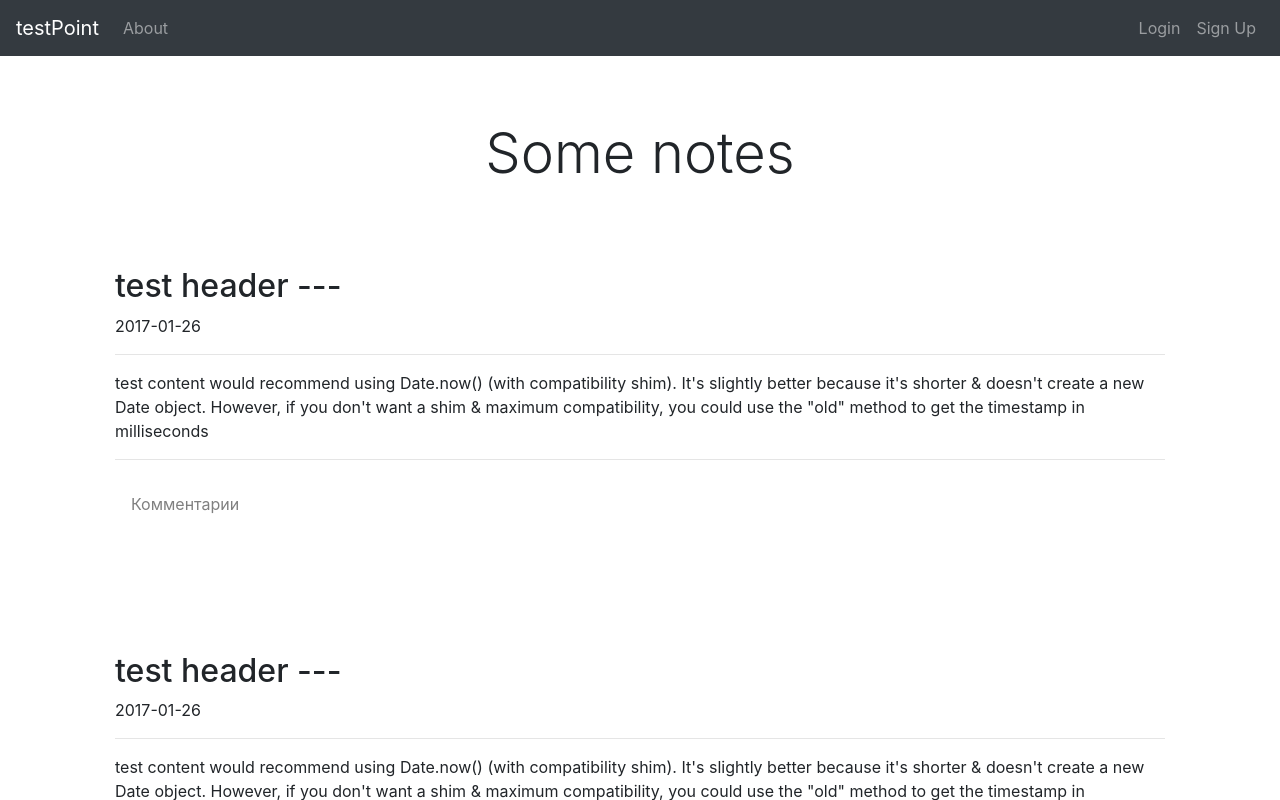
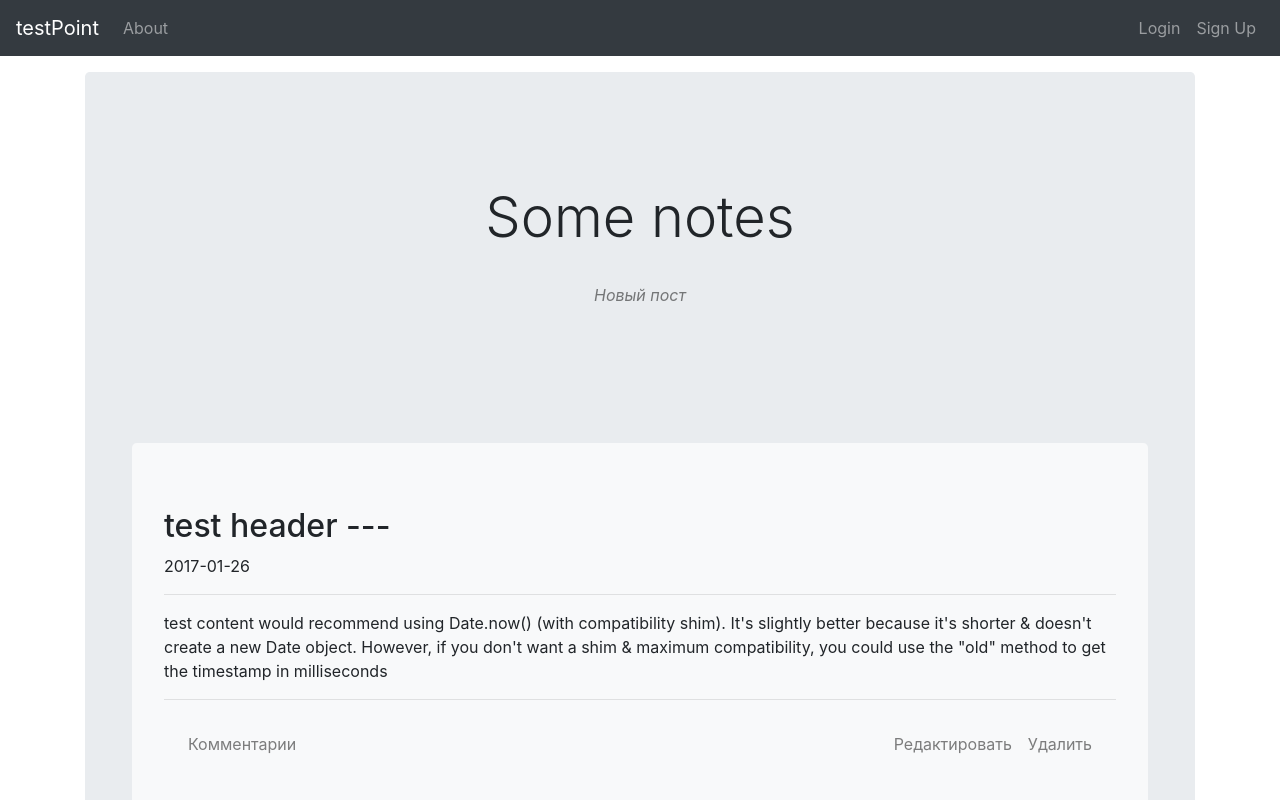
Before and after one commit to IraMeis/net-main-front, a React (Create React App) app: page /note in a window 1280 px wide. Shown: the top 800 px of the page. Built offline with nearby package versions, Linux system fonts and the light colour scheme.

Commit message:
посты, комменты + оформа

```diff
--- a/src/App.js
+++ b/src/App.js
@@ -10,11 +10,11 @@ import Register from "./components/navbar/userEssent/Register";
 import About from "./components/navbar/main/About";
 import NotFound from "./components/NotFound";
 import Profile from "./components/navbar/userEssent/Profile";
-import Notes from "./components/navbar/main/notes/Notes";
+import Notes from "./components/navbar/main/notes/blog/Notes";
 import Filters from "./components/navbar/main/filters/Filters";
 
 import EventBus from "./common/EventBus";
-import FullPostComment from "./components/navbar/main/notes/FullPostComment";
+import FullPostComment from "./components/navbar/main/notes/postAndComment/FullPostComment";
 
 const App = () => {
   const [showNotes, setShowNotes] = useState(false);
@@ -115,6 +115,8 @@ const App = () => {
             <Route path="/" element={<About/>} />
             <Route path="/note" element={<Notes/>} />
             <Route path="/note/:id" element={<FullPostComment/>} />
+            <Route path="/note/edit/:id" element={<About/>} />
+            <Route path="/note/newPost" element={<About/>} />
             <Route path="/filter" element={<Filters/>} />
             <Route path="/about" element={<About/>} />
 
--- /dev/null
+++ b/src/components/navbar/main/Separator.js
@@ -0,0 +1,14 @@
+const SeparatorWide = () => {
+    return <div className="p-4 p-md-5 mb-4"/>
+}
+
+const SeparatorNarrow = () => {
+    return <div className="p-3 p-md-3 mb-3"/>
+}
+
+const Separator = {
+    SeparatorNarrow,
+    SeparatorWide
+}
+
+export default Separator;
--- a/src/components/navbar/main/notes/BlogHead.js
+++ /dev/null
@@ -1,13 +0,0 @@
-import React from "react";
-
-const BlogHead = () => {
-    return (
-        <div className="p-4 p-md-5 mb-4 text-black rounded bg-white">
-            {/*<div className="col-md-6 px-0">*/}
-                <h1 className="display-4 fst-italic text-center">Some notes</h1>
-            {/*</div>*/}
-        </div>
-    );
-};
-
-export default BlogHead;
--- /dev/null
+++ b/src/components/navbar/main/notes/blog/BlogHead.js
@@ -0,0 +1,23 @@
+import React from "react";
+import {Link} from "react-router-dom";
+import Separator from "../../Separator";
+
+const BlogHead = () => {
+    return (
+        <div className="p-4 p-md-5 mb-4 text-black rounded ">
+            {/*<div className="col-md-6 px-0">*/}
+            <h1 className="display-4 fst-italic text-center">Some notes</h1>
+            <p/>
+            <nav className="navbar navbar-expand navbar-light justify-content-center">
+                <div className="navbar-nav ">
+                <Link to={`/note/newPost`} className="nav-link">
+                   <em>Новый пост</em>
+                </Link>
+                </div>
+            </nav>
+            {/*</div>*/}
+        </div>
+    );
+};
+
+export default BlogHead;
--- a/src/components/navbar/main/notes/BlogMain.js
+++ b/src/components/navbar/main/notes/blog/BlogMain.js
@@ -1,10 +1,11 @@
 import React from "react";
 import {Route, Routes, Link, Navigate} from "react-router-dom";
-import FullPostComment from "./FullPostComment";
-import About from "../About";
+import FullPostComment from "../postAndComment/FullPostComment";
+import About from "../../About";
+import PostUtil from "../post.util";
 //import AuthService from "../../../services/auth.service";
 
-let response = [
+const response = [
     {
         id:1,
         header: "test header ---",
@@ -30,30 +31,10 @@ let response = [
         createdTimestamp: "2017-01-26"
     }];
 
-function PostPattern(props){
-    return (
-        <article className="blog-post">
-            <h2 className="blog-post-title">{props.header}</h2>
-            <p className="blog-post-meta">{props.createdTimestamp}</p>
-            <hr/>
-            <p>{props.content}</p>
-            <hr/>
-            <nav className="navbar navbar-light bg-white">
-                <div className="navbar-nav">
-                    <Link to={`/note/${props.id}`} className="nav-link" >
-                        Комментарии
-                    </Link>
-                </div>
-            </nav>
-            <div className="p-4 p-md-5 mb-4"/>
-        </article>
-    );
-}
-
 function Mapper (props){
     return (
         <div className="container">
-            {props.response.map(PostPattern)}
+            {props.response.map(PostUtil.PostWithBar)}
         </div>
     );
 }
--- a/src/components/navbar/main/notes/Notes.js
+++ b/src/components/navbar/main/notes/blog/Notes.js
@@ -1,9 +1,10 @@
 import React, { useState, useEffect } from "react";
 
-import UserService from "../../../../services/user.service";
-import EventBus from "../../../../common/EventBus";
+import UserService from "../../../../../services/user.service";
+import EventBus from "../../../../../common/EventBus";
 import BlogMain from "./BlogMain";
 import BlogHead from "./BlogHead";
+import Separator from "../../Separator";
 
 const Notes = () => {
   // const [content, setContent] = useState("");
@@ -31,8 +32,9 @@ const Notes = () => {
   // }, []);
 
   return (
-    <div className="container">
+    <div className="container jumbotron">
       <BlogHead/>
+        <Separator.SeparatorNarrow/>
       <BlogMain/>
     </div>
   );
--- /dev/null
+++ b/src/components/navbar/main/notes/comment.util.js
@@ -0,0 +1,62 @@
+import AuthService from "../../../../services/auth.service";
+import {createContext, useContext} from "react";
+import {Link} from "react-router-dom";
+
+const user = AuthService.getCurrentUser();
+
+const CommentParams = createContext(null);
+
+const CommentView = () => {
+
+    const data = useContext(CommentParams);
+
+    return (
+        <div className="row g-5">
+            <div className="col-md-1"/>
+
+            <div className="jumbotron col-md-3 text-center">
+                <h5><dt>{data.author.label}</dt></h5>
+                <hr/>
+
+                <nav className="navbar navbar-text navbar-light center-block">
+                    <div className="navbar-nav">
+                        <small>
+                            <Link to={`/note/${data.id}`} className="nav-link" >
+                                Редактировать
+                            </Link>
+                            <Link to={`/note/edit/${data.id}`} className="nav-link" >
+                                Удалить
+                            </Link>
+                        </small>
+                    </div>
+                </nav>
+
+            </div>
+
+            <div className="jumbotron bg-light col-md-7">
+                <div>{data.createdTimestamp}</div>
+                <hr/>
+                <div>{data.content}</div>
+                <div className="col d-flex justify-content-end">{data.isModified &&(<em>Изменено {data.modifiedTimestamp} </em>)}</div>
+            </div>
+            {/*<dl className="col-md-9">*/}
+            {/*    <div className="row">*/}
+            {/*        <dl className="col">at {data.createdTimestamp}</dl>*/}
+            {/*        <dl className="col d-flex justify-content-end">{data.isModified &&(<em>Изменено {data.modifiedTimestamp} </em>)}</dl>*/}
+            {/*    </div>*/}
+            {/*    <hr/>*/}
+            {/*    <dd>{data.content}</dd>*/}
+            {/*</dl>*/}
+        </div>
+    );
+}
+
+const Comment = (props) => {
+    return (
+        <CommentParams.Provider value={props}>
+            <CommentView/>
+        </CommentParams.Provider>
+    );
+}
+
+export default Comment;
--- /dev/null
+++ b/src/components/navbar/main/notes/post.util.js
@@ -0,0 +1,92 @@
+import {Link} from "react-router-dom";
+import AuthService from "../../../../services/auth.service";
+import Separator from "../Separator";
+import {createContext, useContext} from "react";
+
+const user = AuthService.getCurrentUser();
+
+const PostParams = createContext(null);
+
+const Bar = () =>{
+    const data = useContext(PostParams);
+    return (
+        <nav className=" navbar navbar-expand navbar-light">
+            {/*<div className="navbar-nav">*/}
+
+                <div className="navbar-nav">
+                    <Link to={`/note/${data.id}`} className="nav-link" >
+                        Комментарии
+                    </Link>
+                </div>
+                <div className="navbar-nav ml-auto">
+                    <Link to={`/note/edit/${data.id}`} className="nav-link" >
+                        Редактировать
+                    </Link>
+                    <Link to={`/note/edit/${data.id}`} className="nav-link" >
+                        Удалить
+                    </Link>
+                </div>
+            {/*{user.roles.some(role =>["system","post_modifier"].includes(role)) &&*/}
+            {/*(<Link to={`/note/${props.id}`} className="nav-link" >*/}
+            {/*    Редактировать*/}
+            {/*</Link>)*/}
+            {/*}*/}
+
+            {/*</div>*/}
+        </nav>)
+}
+
+const PostAndBar = () => {
+    const data = useContext(PostParams);
+    return (
+        <article className="blog-post">
+            <div className="jumbotron bg-light">
+                <h2 className="blog-post-title">{data.header}</h2>
+                <p className="blog-post-meta">{data.createdTimestamp}</p>
+                <hr/>
+                <p>{data.content}</p>
+                <hr/>
+                <Bar/>
+            </div>
+        </article>
+    );
+}
+
+const PostWithoutBar = () => {
+    const data = useContext(PostParams);
+    return (
+        <article className="blog-post">
+            <div className="jumbotron">
+                <h2 className="blog-post-title">{data.header}</h2>
+                <p className="blog-post-meta">{data.createdTimestamp}</p>
+                <hr/>
+                <p>{data.content}</p>
+                <hr/>
+            </div>
+        </article>
+    );
+}
+
+const PostWithBar = (props) => {
+    return (
+        <PostParams.Provider value={props}>
+            <PostAndBar/>
+            <Separator.SeparatorNarrow/>
+        </PostParams.Provider>
+    );
+}
+
+const Post = (props) => {
+    return (
+        <PostParams.Provider value={props}>
+            <PostWithoutBar/>
+        </PostParams.Provider>
+    );
+}
+
+const PostUtil = {
+    Post,
+    PostWithBar
+}
+
+export default PostUtil;
--- /dev/null
+++ b/src/components/navbar/main/notes/postAndComment/FullPostComment.js
@@ -0,0 +1,67 @@
+//import React, { useState, useEffect } from "react";
+
+//import UserService from "../services/user.service";
+import PostUtil from "../post.util";
+import Separator from "../../Separator";
+import {useParams} from "react-router-dom";
+import Comment from "../comment.util";
+import NewComment from "./NewComment";
+
+let responsePost =
+    {
+        id:1,
+        header: "test header ---",
+        content: "test content would recommend using Date.now() (with compatibility shim). It's slightly better because it's shorter & doesn't create a new Date object. However, if you don't want a shim & maximum compatibility, you could use the \"old\" method to get the timestamp in milliseconds",
+        createdTimestamp: "2017-01-26"
+    }
+
+let responseComments =[{
+    id:1,
+    createdTimestamp:"2017-01-26",
+    modifiedTimestamp :"2018-01-26",
+    isDeleted: false,
+
+    author:{value:1, label:"username"},
+    postId:1,
+    isModified: false,
+    content:"eeedhfvjnfwpwoq"
+},{
+    id:1,
+    createdTimestamp:"2017-01-26",
+    modifiedTimestamp :"2018-01-26",
+    isDeleted: false,
+
+    author:{value:1, label:"username"},
+    postId:1,
+    isModified: true,
+    content:"eeedhfvjnfwpwoq"
+},{
+    id:1,
+    createdTimestamp:"2017-01-26",
+    modifiedTimestamp :"2018-01-26",
+    isDeleted: false,
+
+    author:{value:1, label:"username"},
+    postId:1,
+    isModified: true,
+    content:"eeedhfvjnfwpwoq"
+}]
+
+const FullPostComment = () => {
+    const {id} = useParams();
+
+    return (
+        <div className="container">
+            <Separator.SeparatorNarrow/>
+            {/*{id}*/}
+            {[responsePost].map(PostUtil.Post)}
+            <Separator.SeparatorNarrow/>
+            {responseComments.map(Comment)}
+            <Separator.SeparatorNarrow/>
+            <NewComment/>
+            <Separator.SeparatorWide/>
+        </div>
+    );
+};
+
+export default FullPostComment;
--- /dev/null
+++ b/src/components/navbar/main/notes/postAndComment/NewComment.js
@@ -0,0 +1,16 @@
+import AuthService from "../../../../../services/auth.service";
+
+const user = AuthService.getCurrentUser();
+
+const NewComment = () => {
+
+    return (
+        <div className="input-large">
+            <textarea className="form-control" placeholder="Текст комментария"/>
+            <p/>
+            <button type="button" className="btn btn-outline-info float-right">Комментировать</button>
+        </div>
+    );
+}
+
+export default NewComment;
```
Also changed, not shown: src/components/navbar/main/notes/FullPostComment.js (deleted, +0 -19 lines), src/components/navbar/main/Project.js (renamed from src/components/Project.js).
